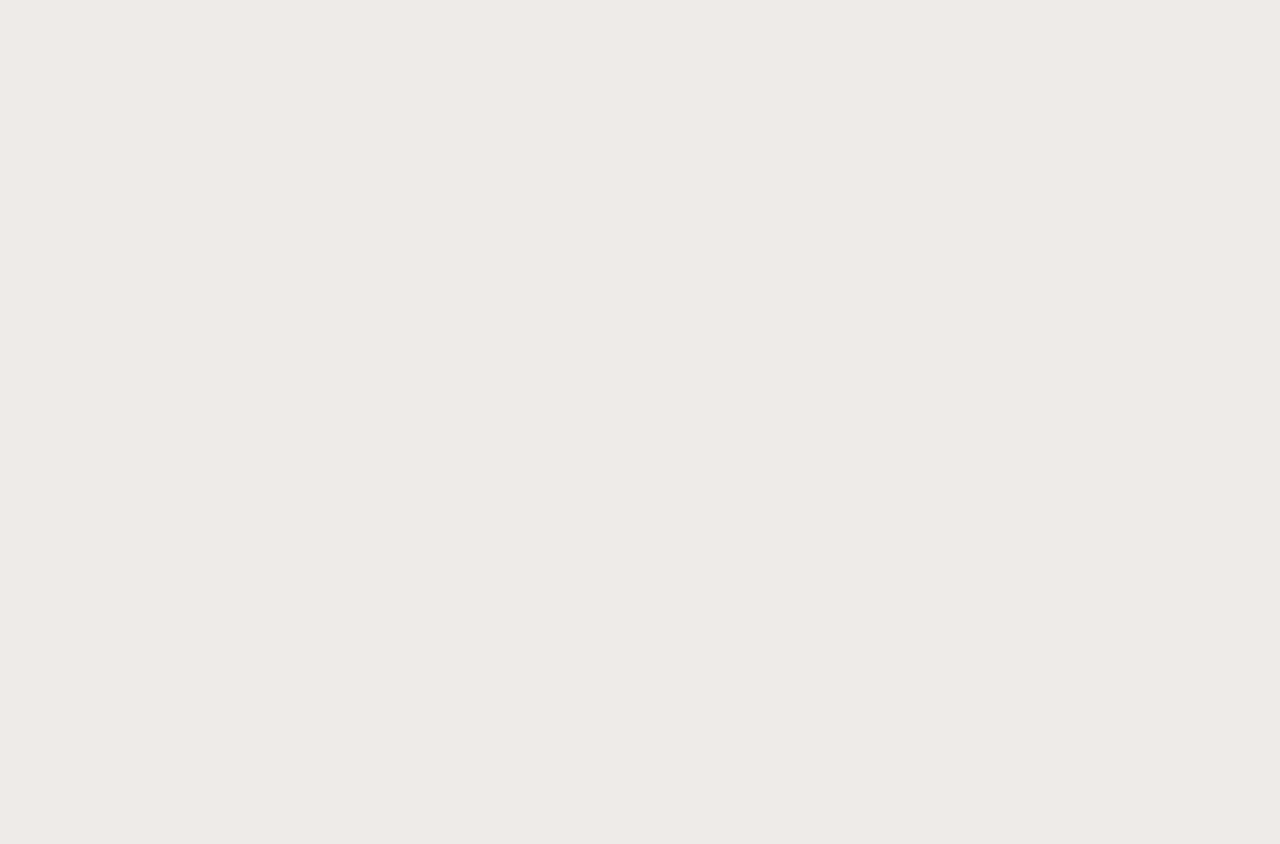
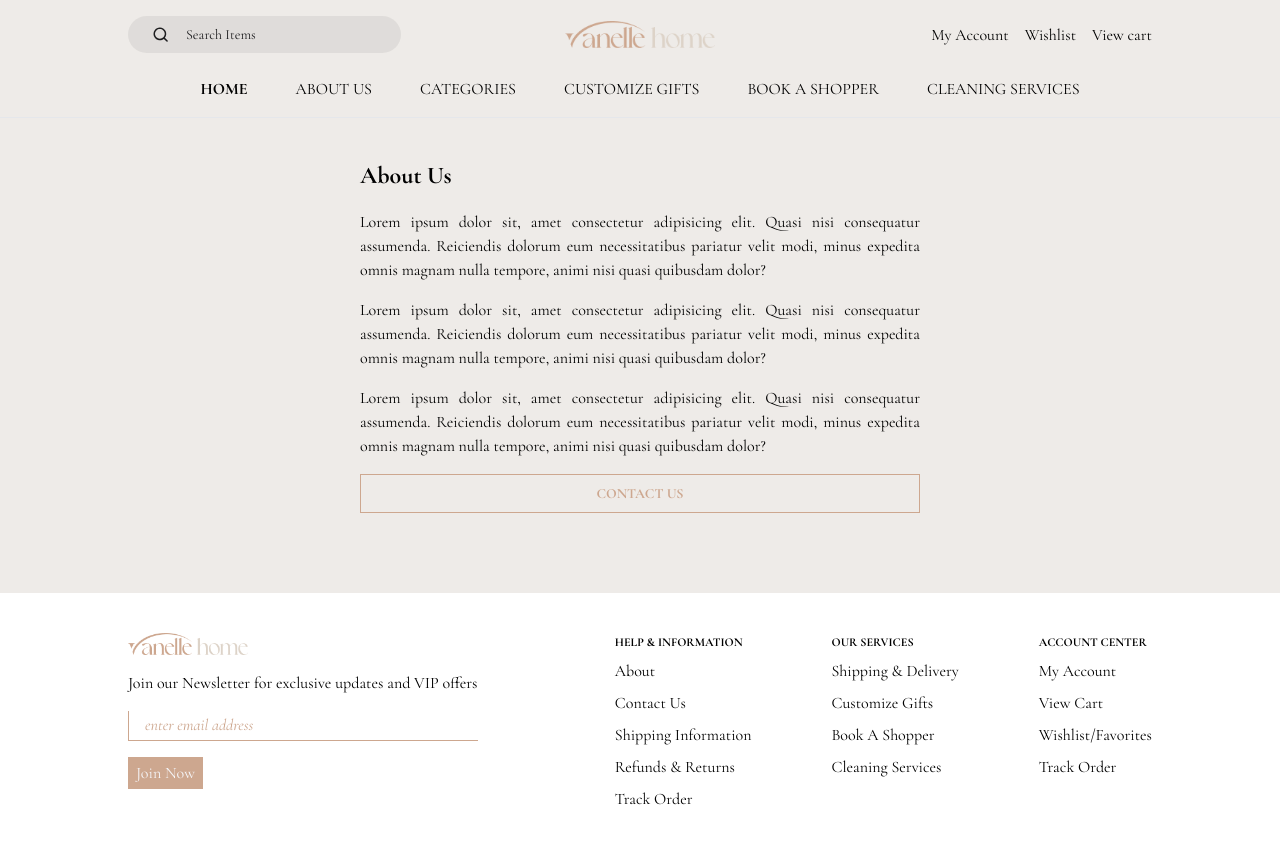
Before and after one commit to emmanuelolusola/vanellehome, a React (Vite) app: page /about in a window 1280 px wide. Before the commit this address had no page. Shown: the top 844 px of the page. Before the commit the page ends 800 px from the top, so only its background shows below. Built offline with nearby package versions, Linux system fonts and the light colour scheme.

Commit message:
new commit: product and about pages added

```diff
--- a/src/App.jsx
+++ b/src/App.jsx
@@ -3,6 +3,7 @@ import { BrowserRouter as Router, Routes, Route } from "react-router-dom";
 import Home from "./components/home/Home";
 import Navbar from "./components/home/Navbar";
 import Products from "./components/products/Products";
+import About from "./components/about/About";
 
 function App() {
   return (
@@ -12,6 +13,7 @@ function App() {
           <Route path="/" element={<Home />} exact />
           <Route path="/" element={<Navbar />} exact />
           <Route path="/product" element={<Products />} exact />
+          <Route path="/about" element={<About />} exact />
         </Routes>
       </Router>
     </>
--- /dev/null
+++ b/src/components/about/About.jsx
@@ -0,0 +1,39 @@
+import React from "react";
+import Navbar from "../home/Navbar";
+import Footer from "../home/Footer";
+
+const About = () => {
+  return (
+    <div className="w-full lg:h-screen flex flex-col justify-between">
+      <Navbar />
+      <hr />
+      <div className="w-full flex flex-col gap-4 px-[20px] lg:w-[600px] lg:mx-auto pt-10 pb-20">
+        <p className="text-[24px] font-bold">About Us</p>
+        <p className="text-justify">
+          Lorem ipsum dolor sit, amet consectetur adipisicing elit. Quasi nisi
+          consequatur assumenda. Reiciendis dolorum eum necessitatibus pariatur
+          velit modi, minus expedita omnis magnam nulla tempore, animi nisi
+          quasi quibusdam dolor?
+        </p>
+        <p className="text-justify">
+          Lorem ipsum dolor sit, amet consectetur adipisicing elit. Quasi nisi
+          consequatur assumenda. Reiciendis dolorum eum necessitatibus pariatur
+          velit modi, minus expedita omnis magnam nulla tempore, animi nisi
+          quasi quibusdam dolor?
+        </p>
+        <p className="text-justify">
+          Lorem ipsum dolor sit, amet consectetur adipisicing elit. Quasi nisi
+          consequatur assumenda. Reiciendis dolorum eum necessitatibus pariatur
+          velit modi, minus expedita omnis magnam nulla tempore, animi nisi
+          quasi quibusdam dolor?
+        </p>
+        <button className="px-4 py-2 text-[#cda78f] border border-[#cda78f] text-[14px] hover:scale-105 transition ease-in-out hover:bg-[#cda78f] hover:text-[#ffffff] custom-hover-transition font-bold">
+          CONTACT US
+        </button>
+      </div>
+      <Footer />
+    </div>
+  );
+};
+
+export default About;
--- a/src/components/home/Navbar.jsx
+++ b/src/components/home/Navbar.jsx
@@ -85,25 +85,25 @@ const Navbar = () => {
           <div className="w-full hidden lg:flex gap-4 justify-end items-center">
             <p className="font-normal text-[16px] cursor-pointer">My Account</p>
             <p className="font-normal text-[16px] cursor-pointer">Wishlist</p>
-            <div className="flex justify-between items-end gap-[1px] cursor-pointer">
-              <p className="font-normal text-[16px]">View cart</p>
-              <p className="font-bold text-[16px] text-red-500">4</p>
-            </div>
+            <p className="font-normal text-[16px]">View cart</p>
           </div>
           <div className="sm:hidden w-full flex gap-[12px] justify-end items-center">
             <VscAccount size={18} style={{ strokeWidth: 0 }} />
-            <div className="flex justify-between items-end gap-[1px] cursor-pointer">
-              <CiShoppingCart size={20} style={{ strokeWidth: 0 }} />
-              <p className="font-bold text-[16px] text-red-500">4</p>
-            </div>
+            <CiShoppingCart size={20} style={{ strokeWidth: 0 }} />
           </div>
         </div>
         {/* CONTENT */}
         <div className="hidden lg:flex justify-center gap-12">
-          <p className="font-bold text-[16px] text-black cursor-pointer hover-border-animation">
+          <p
+            className="font-bold text-[16px] text-black cursor-pointer hover-border-animation"
+            onClick={() => navigate(`/`)}
+          >
             HOME
           </p>
-          <p className="font-normal text-[16px] text-black cursor-pointer hover-border-animation">
+          <p
+            className="font-normal text-[16px] text-black cursor-pointer hover-border-animation"
+            onClick={() => navigate(`/about`)}
+          >
             ABOUT US
           </p>
           <div
@@ -121,30 +121,24 @@ const Navbar = () => {
               >
                 <div className="w-full flex justify-between items-center p-2 hover:bg-white custom-hover-transition cursor-pointer">
                   <p className="text-[16px]">KITCHENWARES</p>
-                  <IoMdAdd style={{ strokeWidth: 1 }} />
                 </div>
                 <div className="w-full flex justify-between items-center p-2 hover:bg-white custom-hover-transition cursor-pointer">
                   <p className="text-[16px]">BATHROOM ESSENTIALS</p>
-                  <IoMdAdd style={{ strokeWidth: 1 }} />
                 </div>
                 <div className="w-full flex justify-between items-center p-2 hover:bg-white custom-hover-transition cursor-pointer">
                   <p className="text-[16px]">CLEANING ESSENTIALS</p>
-                  <IoMdAdd style={{ strokeWidth: 1 }} />
                 </div>
                 <div className="w-full flex justify-between items-center p-2 hover:bg-white custom-hover-transition cursor-pointer">
                   <p className="text-[16px]">FURNITURES</p>
-                  <IoMdAdd style={{ strokeWidth: 1 }} />
                 </div>
                 <div className="w-full flex justify-between items-center p-2 hover:bg-white custom-hover-transition cursor-pointer">
                   <p className="text-[16px]">LAUNDRY ESSENTIALS</p>
                 </div>
                 <div className="w-full flex justify-between items-center p-2 hover:bg-white custom-hover-transition cursor-pointer">
                   <p className="text-[16px]">HOME DECOR</p>
-                  <IoMdAdd style={{ strokeWidth: 1 }} />
                 </div>
                 <div className="w-full flex justify-between items-center p-2 hover:bg-white custom-hover-transition cursor-pointer">
                   <p className="text-[16px]">HOME FRAGRANCE</p>
-                  <IoMdAdd style={{ strokeWidth: 1 }} />
                 </div>
               </div>
             )}
@@ -177,14 +171,18 @@ const Navbar = () => {
         <div className="drawer faded-in h-full" ref={menuRef}>
           <div className="drawer-content flex flex-col gap-4">
             <div className="w-full flex justify-start items-center gap-2">
-              {/* <MdOutlineKeyboardArrowRight /> */}
-              <p className="font-bold text-[14px] text-black cursor-pointer">
+              <p
+                className="font-bold text-[14px] text-black cursor-pointer"
+                onClick={() => navigate(`/`)}
+              >
                 HOME
               </p>
             </div>
             <div className="w-full flex justify-start items-center gap-2">
-              {/* <MdOutlineKeyboardArrowRight /> */}
-              <p className="font-normal text-[14px] text-black cursor-pointer">
+              <p
+                className="font-normal text-[14px] text-black cursor-pointer"
+                onClick={() => navigate(`/about`)}
+              >
                 ABOUT US
               </p>
             </div>
@@ -211,78 +209,39 @@ const Navbar = () => {
                 >
                   <div className="w-full flex justify-between items-center p-2 hover:bg-white custom-hover-transition cursor-pointer">
                     <p className="text-[14px]">KITCHENWARES</p>
-                    <MdOutlineKeyboardArrowRight
-                      size={22}
-                      // className={`cursor-pointer transform transition-transform duration-200 ${
-                      //   isDropdownOpen ? "rotate-90" : ""
-                      // }`}
-                    />
                   </div>
                   <div className="w-full flex justify-between items-center p-2 hover:bg-white custom-hover-transition cursor-pointer">
                     <p className="text-[14px]">BATHROOM ESSENTIALS</p>
-                    <MdOutlineKeyboardArrowRight
-                      size={22}
-                      // className={`cursor-pointer transform transition-transform duration-200 ${
-                      //   isDropdownOpen ? "rotate-90" : ""
-                      // }`}
-                    />
                   </div>
                   <div className="w-full flex justify-between items-center p-2 hover:bg-white custom-hover-transition cursor-pointer">
                     <p className="text-[14px]">CLEANING ESSENTIALS</p>
-                    <MdOutlineKeyboardArrowRight
-                      size={22}
-                      // className={`cursor-pointer transform transition-transform duration-200 ${
-                      //   isDropdownOpen ? "rotate-90" : ""
-                      // }`}
-                    />
                   </div>
                   <div className="w-full flex justify-between items-center p-2 hover:bg-white custom-hover-transition cursor-pointer">
                     <p className="text-[14px]">FURNITURES</p>
-                    <MdOutlineKeyboardArrowRight
-                      size={22}
-                      // className={`cursor-pointer transform transition-transform duration-200 ${
-                      //   isDropdownOpen ? "rotate-90" : ""
-                      // }`}
-                    />
                   </div>
                   <div className="w-full flex justify-between items-center p-2 hover:bg-white custom-hover-transition cursor-pointer">
                     <p className="text-[14px]">LAUNDRY ESSENTIALS</p>
                   </div>
                   <div className="w-full flex justify-between items-center p-2 hover:bg-white custom-hover-transition cursor-pointer">
                     <p className="text-[14px]">HOME DECOR</p>
-                    <MdOutlineKeyboardArrowRight
-                      size={22}
-                      // className={`cursor-pointer transform transition-transform duration-200 ${
-                      //   isDropdownOpen ? "rotate-90" : ""
-                      // }`}
-                    />
                   </div>
                   <div className="w-full flex justify-between items-center p-2 hover:bg-white custom-hover-transition cursor-pointer">
                     <p className="text-[14px]">HOME FRAGRANCE</p>
-                    <MdOutlineKeyboardArrowRight
-                      size={22}
-                      // className={`cursor-pointer transform transition-transform duration-200 ${
-                      //   isDropdownOpen ? "rotate-90" : ""
-                      // }`}
-                    />
                   </div>
                 </div>
               )}
             </div>
             <div className="w-full flex justify-start items-center gap-2">
-              {/* <MdOutlineKeyboardArrowRight /> */}
               <p className="font-normal text-[14px] text-black cursor-pointer">
                 CUSTOMIZE GIFTS
               </p>
             </div>
             <div className="w-full flex justify-start items-center gap-2">
-              {/* <MdOutlineKeyboardArrowRight /> */}
               <p className="font-normal text-[14px] text-black cursor-pointer">
                 BOOK A SHOPPER
               </p>
             </div>
             <div className="w-full flex justify-start items-center gap-2">
-              {/* <MdOutlineKeyboardArrowRight /> */}
               <p className="font-normal text-[14px] text-black cursor-pointer">
                 CLEANING SERVICES
               </p>
```
Also changed, not shown: src/components/products/Products.jsx (+60 -0 lines).
